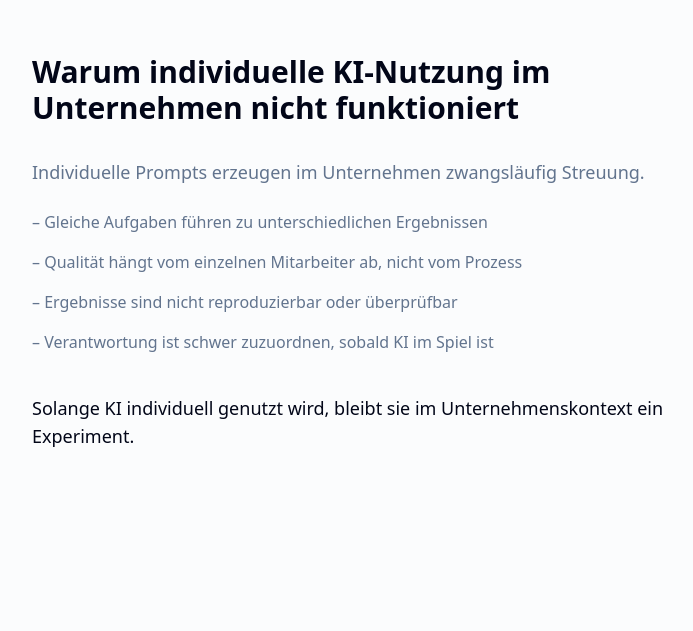
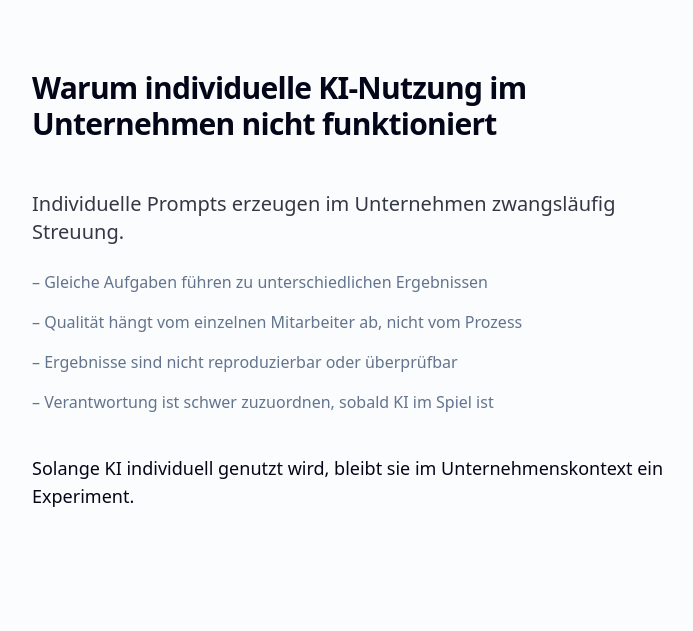
Before and after one commit to berndgalter-lab/struktora, a Next.js app: page / in a window 1280 px wide. Shown: the part 949-1580 px from the top of the page, without its empty margins (288-981 px from the left). Built offline with nearby package versions, Linux system fonts and the light colour scheme.

Commit message:
last fix hero

```diff
--- a/src/components/marketing/reframe.tsx
+++ b/src/components/marketing/reframe.tsx
@@ -1,14 +1,14 @@
 export const Reframe = () => {
   return (
-    <section className="bg-muted/30 py-16 md:py-20 lg:py-24">
+    <section className="bg-muted/30 pt-20 pb-16 md:pt-24 md:pb-20 lg:pt-28 lg:pb-24">
       <div className="mx-auto max-w-2xl px-4">
         {/* Überschrift - typografisch stärker */}
-        <h2 className="text-2xl font-semibold text-foreground md:text-3xl">
+        <h2 className="text-2xl font-bold tracking-tight text-foreground md:text-3xl">
           Warum individuelle KI-Nutzung im Unternehmen nicht funktioniert
         </h2>
 
-        {/* Einleitungssatz */}
-        <p className="mt-8 text-base text-muted-foreground md:text-lg">
+        {/* Einleitungssatz - hervorgehoben als Scharnierpunkt */}
+        <p className="mt-10 text-lg text-foreground/80 md:mt-12 md:text-xl">
           Individuelle Prompts erzeugen im Unternehmen zwangsläufig Streuung.
         </p>
 
```
